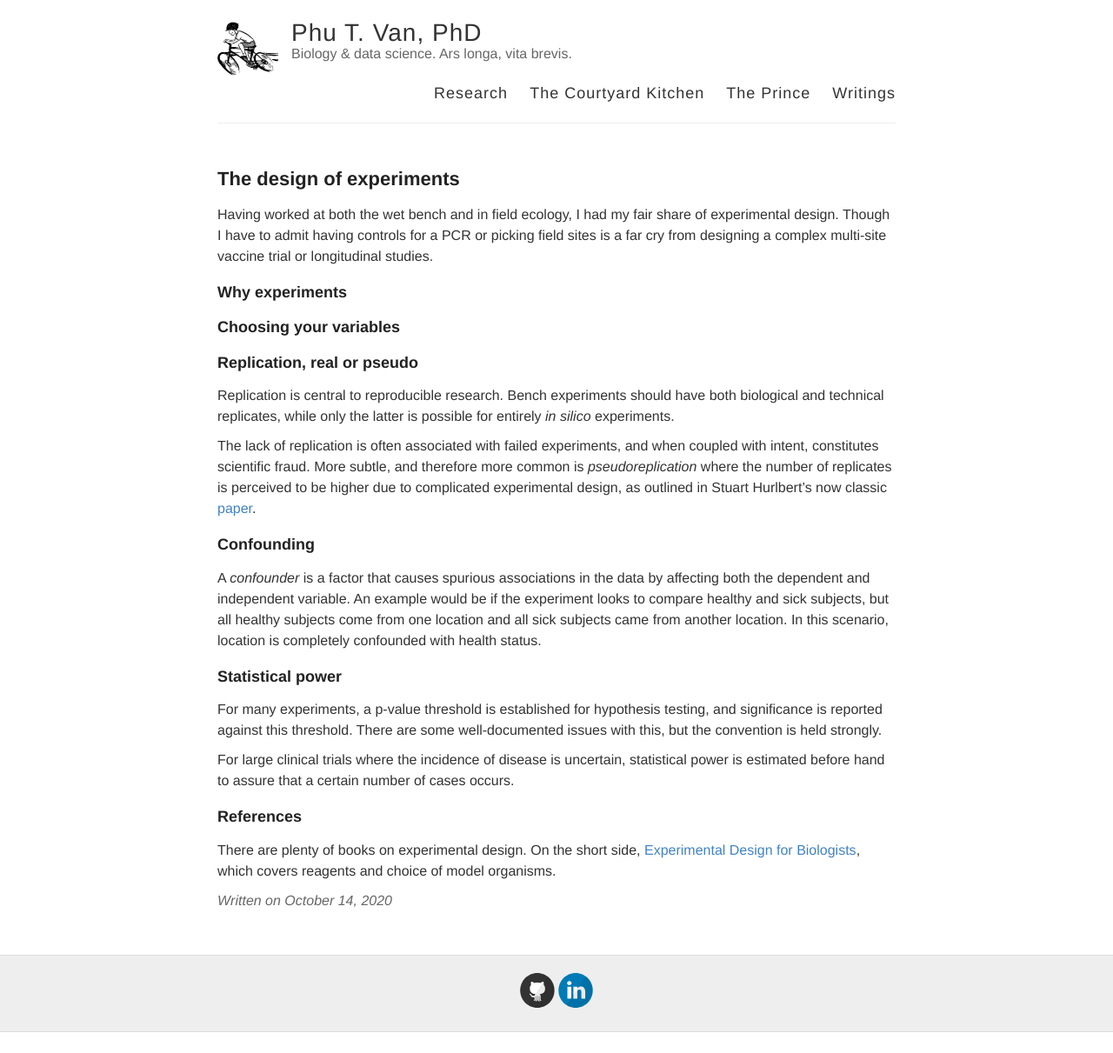
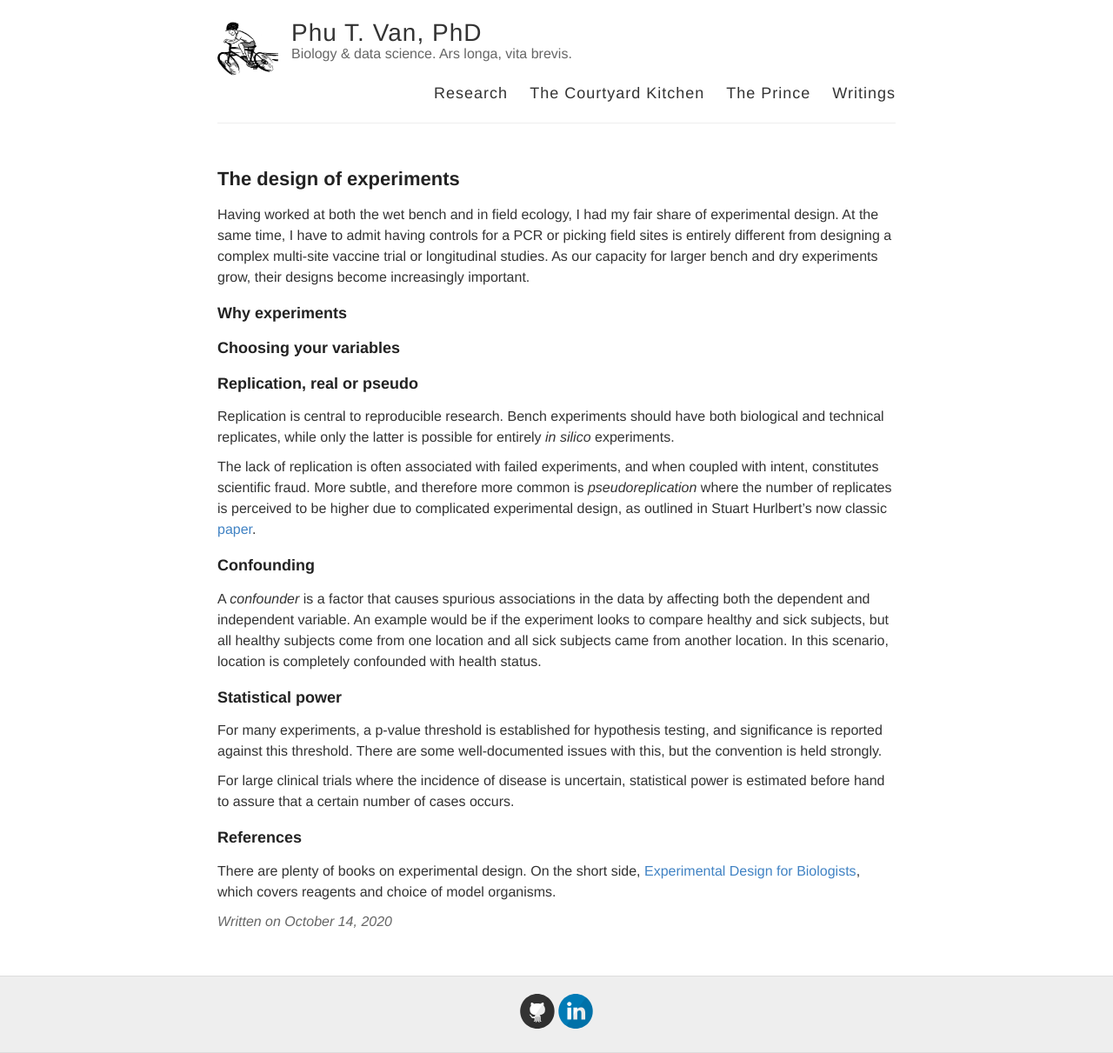
Before and after one commit to ptvan/ptvan.github.io, a Jekyll site: the page built from _posts/2020-10-14-experimental-design.md, in a window 1280 px wide. Shown: the whole page at 87% size. Built offline with Jekyll 4.4.1, drawn with Linux system fonts in a browser that asks for light colours; before the commit the page ends 1187 px from its top, so only the background shows below that.

Commit message:
expanded intro

```diff
--- a/_posts/2020-10-14-experimental-design.md
+++ b/_posts/2020-10-14-experimental-design.md
@@ -3,7 +3,7 @@ layout: post
 title: The design of experiments
 ---
 
-Having worked at both the wet bench and in field ecology, I had my fair share of experimental design. Though I have to admit having controls for a PCR or picking field sites is a far cry from designing a complex multi-site vaccine trial or longitudinal studies.
+Having worked at both the wet bench and in field ecology, I had my fair share of experimental design. At the same time, I have to admit having controls for a PCR or picking field sites is entirely different from designing a complex multi-site vaccine trial or longitudinal studies. As our capacity for larger bench and dry experiments grow, their designs become increasingly important.
 
 ### Why experiments
 
```
